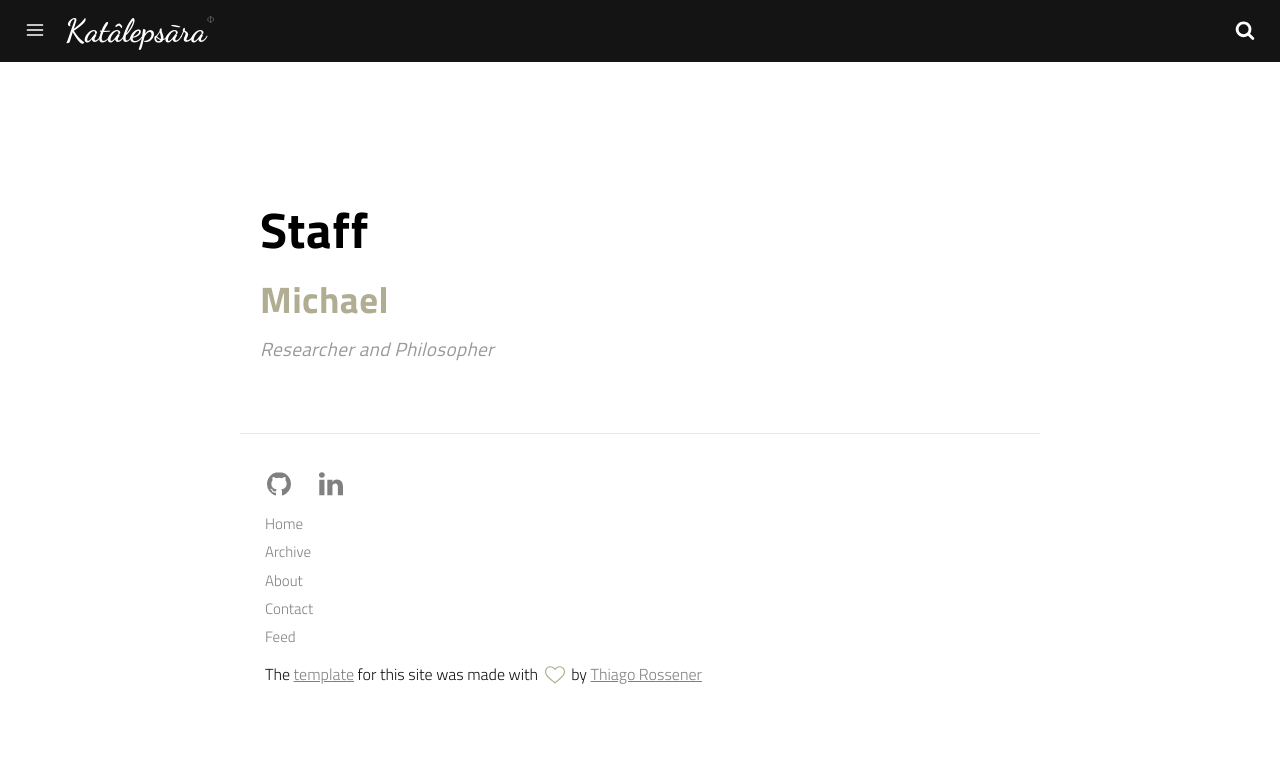
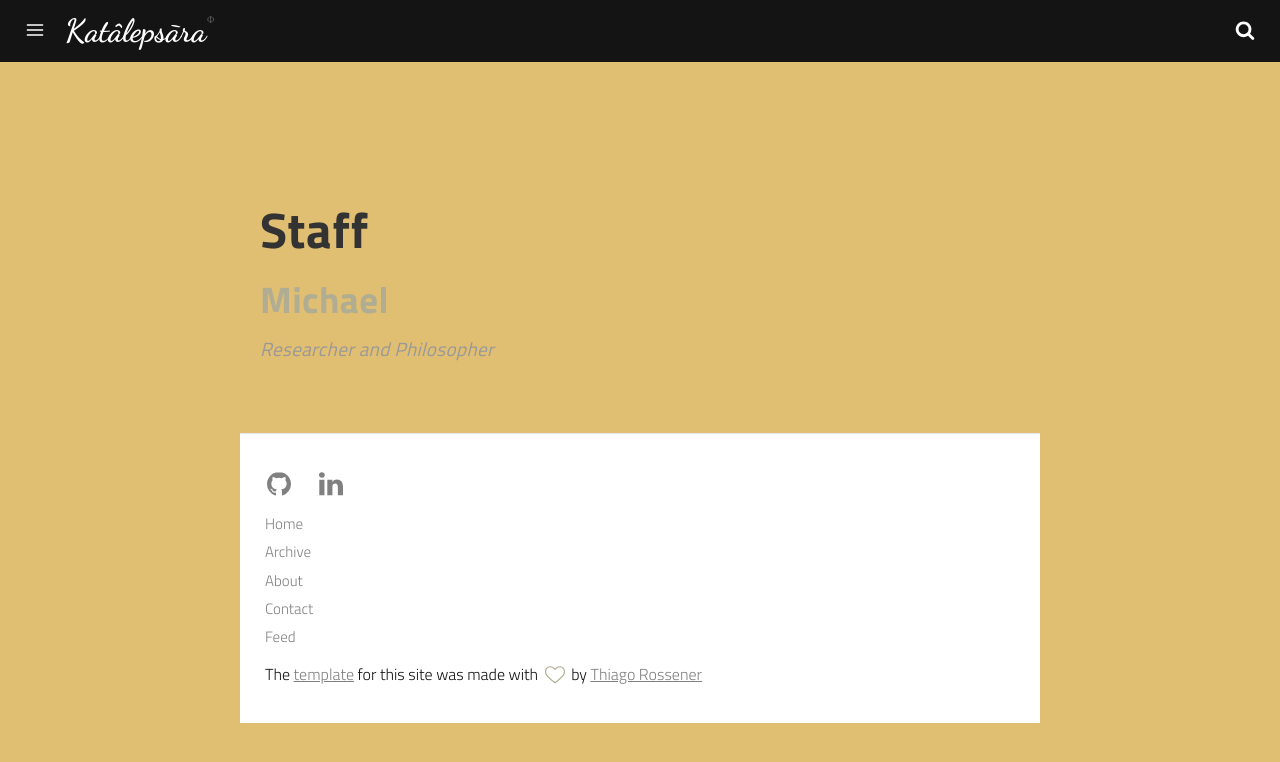
Before and after one commit to mmccoy-01/mmccoy-01.github.io, a Jekyll site: the page built from staff.html, in a window 1280 px wide. Shown: the top 762 px of the page. Built offline with Jekyll 4.4.1, drawn with Linux system fonts in a browser that asks for light colours; a script that is not in the unit is left out.

Commit message:
Update styles.scss to accommodate for dark mode

```diff
--- a/assets/css/styles.scss
+++ b/assets/css/styles.scss
@@ -8,3 +8,16 @@
 
 @import "jekflix";
 @import url('https://fonts.googleapis.com/css2?family=Dancing+Script:wght@400;700&display=swap');
+
+body {
+    color: var(--light-text-color);
+    background-color: var(--main-background-color);
+}
+
+a {
+    color: var(--link-color);
+}
+
+h1, h2, h3, h4, h5, h6 {
+    color: var(--main-text-color);
+}
```
